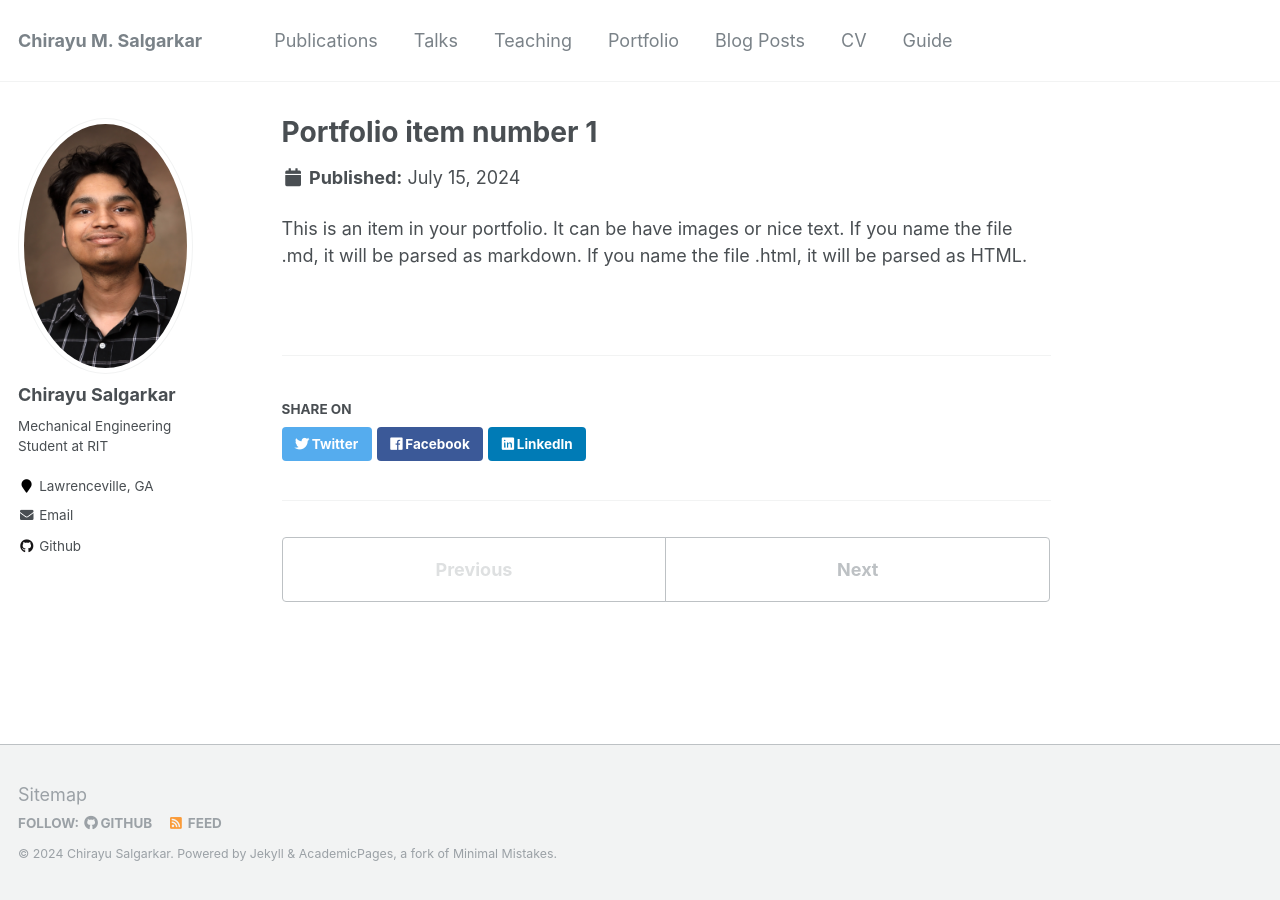
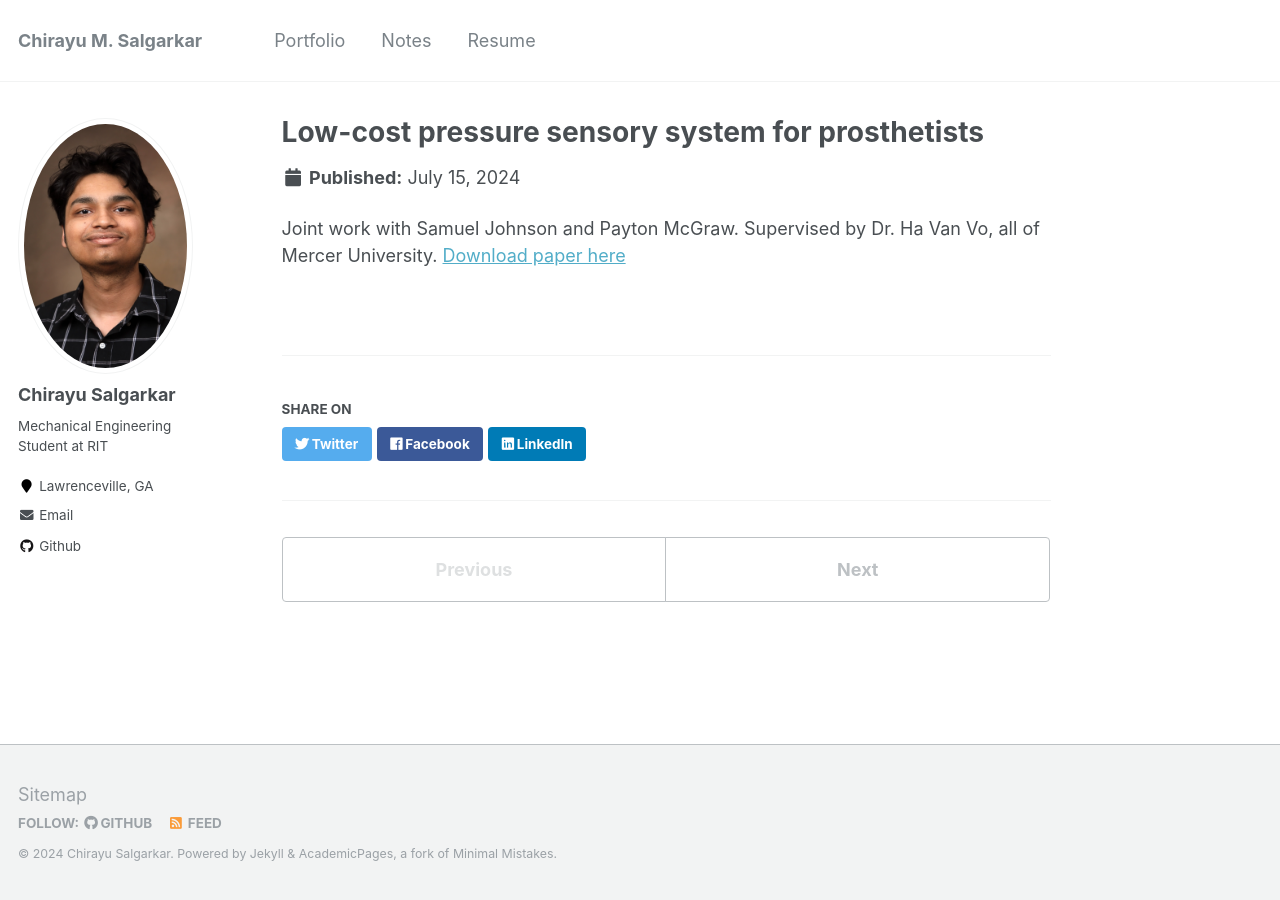
Before and after one commit to ChirayuSalgarkar/ChirayuSalgarkar.github.io, a Jekyll site: the page built from _portfolio/portfolio-1.md, in a window 1280 px wide. Built offline with Jekyll 4.4.1, drawn with Linux system fonts in a browser that asks for light colours.

Commit message:
Updates to Nav Bar and Work Done

```diff
--- a/_portfolio/portfolio-1.md
+++ b/_portfolio/portfolio-1.md
@@ -1,7 +1,8 @@
 ---
-title: "Portfolio item number 1"
-excerpt: "Short description of portfolio item number 1<br/><img src='/images/500x300.png'>"
+title: "Low-cost pressure sensory system for prosthetists"
+excerpt: "Critical Design Review for a Sensor Array to Measure Pressure at the Socket-Stump Interface"
 collection: portfolio
 ---
 
-This is an item in your portfolio. It can be have images or nice text. If you name the file .md, it will be parsed as markdown. If you name the file .html, it will be parsed as HTML.
+Joint work with Samuel Johnson and Payton McGraw. Supervised by Dr. Ha Van Vo, all of Mercer University.
+[Download paper here](http://ChirayuSalgarkar.github.io/files/CDRJohnsonMcGrawSalgarkar.pdf)
```
Also changed, not shown: _data/navigation.yml (+22 -14 lines), 1 other file.
